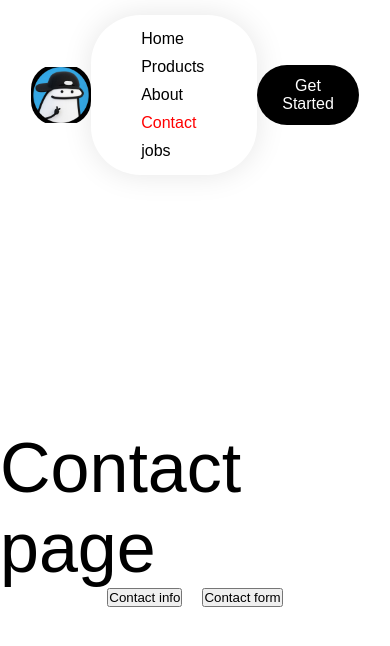
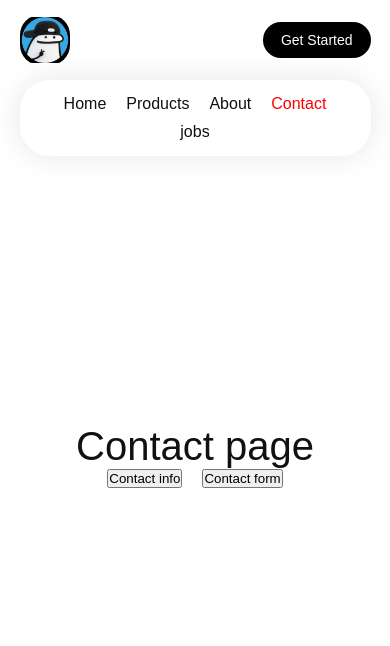
Before and after one commit to degea254/react-router, a React (Vite) app: page /contact in a window 390 px wide. Shown: the top 646 px of the page. Built offline with nearby package versions, Linux system fonts and the light colour scheme.

Commit message:
Enhance JobDetails component with data fetching and improve Jobs page links

```diff
--- a/src/App.jsx
+++ b/src/App.jsx
@@ -17,7 +17,7 @@ import ContactForm from "./components/ContactForm";
 import NotFound from "./components/NotFound";
 import JobsLayout from "./layout/JobsLayout";
 import Jobs, { jobsLoader } from "./pages/Jobs";
-import JobDetails from "./components/JobDetails";
+import JobDetails, { jobDetailsLoader } from "./components/JobDetails";
 
 const App = () => {
   const router = createBrowserRouter(
@@ -33,7 +33,11 @@ const App = () => {
         </Route>
         <Route path="jobs" element={<JobsLayout />}>
           <Route index element={<Jobs />} loader={jobsLoader} />
-          <Route path=":id" element={<JobDetails />} />
+          <Route
+            path=":id"
+            element={<JobDetails />}
+            loader={jobDetailsLoader}
+          />
         </Route>
 
         <Route path="*" element={<NotFound />} />
--- a/src/components/JobDetails.jsx
+++ b/src/components/JobDetails.jsx
@@ -1,13 +1,40 @@
 import React from "react";
-import { useParams } from "react-router-dom";
+import { useLoaderData } from "react-router-dom";
 
 const JobDetails = () => {
-  const { id } = useParams();
+  const jobDetails = useLoaderData();
   return (
-    <div>
-      <h1>Id is {id}</h1>
+    <div className="job-details">
+      <p>
+        <b>Job Title: </b>
+        {jobDetails.title}
+      </p>
+      <p>
+        <b>Salary: </b>
+        {jobDetails.salary}
+      </p>
+      <p>
+        <b>Job Location: </b>
+        {jobDetails.location}
+      </p>
+      <p>
+        <b>Description: </b>Are you passionate about creating exciting and
+        user-friendly websites? We're looking for a friendly and talented Web
+        Developer to join our vibrant team! In this role, you'll collaborate
+        closely with designers and other developers to bring innovative web
+        solutions to life. Your expertise will play a crucial role in enhancing
+        our online presence and creating engaging user experiences.
+      </p>
+
+      <button>Apply Now</button>
     </div>
   );
 };
 
 export default JobDetails;
+
+export const jobDetailsLoader = async ({ params }) => {
+  const { id } = params;
+  const res = await fetch("http://localhost:5276/jobs/" + id);
+  return res.json();
+};
--- a/src/index.css
+++ b/src/index.css
@@ -1,8 +1,19 @@
+/* =========================
+   RESET
+========================= */
+
 * {
   margin: 0;
   padding: 0;
   box-sizing: border-box;
-  font-family: 'Poppins', sans-serif;
+  font-family: "Poppins", sans-serif;
+}
+
+body {
+  width: 100%;
+  min-height: 100vh;
+  background: #fff;
+  color: #111;
 }
 
 a {
@@ -10,12 +21,22 @@ a {
   color: inherit;
 }
 
+
+/* =========================
+   LOGO
+========================= */
+
 .logo {
   width: 60px;
   height: 60px;
   object-fit: contain;
   border-radius: 40%;
 }
+
+
+/* =========================
+   NAVBAR
+========================= */
 
 .navbar {
   width: 100%;
@@ -27,7 +48,7 @@ a {
 
 .navbar ul {
   padding: 10px 30px;
-  border-radius: 30%;
+  border-radius: 30px;
   box-shadow: 0 0 30px 0 rgba(0, 0, 0, 0.1);
 }
 
@@ -35,37 +56,65 @@ a {
   display: inline-block;
   padding: 5px 10px;
   margin: 0 10px;
-
 }
 
+.navbar ul li a {
+  transition: 0.3s;
+}
+
+.navbar ul li a:hover {
+  color: red;
+}
 
 a.active {
   color: red;
 }
 
+
+/* =========================
+   NAVBAR BUTTON
+========================= */
+
 .navbar button {
   background: #000;
   color: #fff;
   padding: 12px 25px;
-  border: 0;
-  outline: 0;
+  border: none;
+  outline: none;
   border-radius: 30px;
   font-size: 16px;
   cursor: pointer;
+  transition: 0.3s;
 }
+
+.navbar button:hover {
+  background: #333;
+  transform: translateY(-2px);
+}
+
+
+/* =========================
+   HOME CONTAINER
+========================= */
 
 .container {
   display: flex;
   align-items: center;
   justify-content: center;
   width: 100%;
-  height: 80vh;
+  min-height: 80vh;
+  padding: 40px 8%;
 }
 
 .container h1 {
   font-size: 70px;
   font-weight: 500;
 }
+
+
+/* =========================
+   CONTACT BUTTONS
+========================= */
 
 .contact-button {
   display: flex;
@@ -76,20 +125,187 @@ a.active {
   gap: 20px;
 }
 
+
+/* =========================
+   JOBS
+========================= */
+
 .jobs {
   width: 100%;
   display: flex;
   justify-content: space-between;
   gap: 20px;
   flex-wrap: wrap;
+  padding: 30px 8%;
 }
 
 .jobs a {
   flex: 1 1 250px;
-  text-decoration: none;
   padding: 20px;
   background: #efefef;
   color: #000;
   border-radius: 8px;
   box-sizing: border-box;
+  transition: 0.3s;
 }
+
+.jobs a:hover {
+  transform: translateY(-5px);
+  box-shadow: 0 8px 20px rgba(0, 0, 0, 0.1);
+}
+
+
+/* =========================
+   JOB DETAILS
+========================= */
+
+.job-details {
+  width: 90%;
+  max-width: 700px;
+  margin: 50px auto;
+  padding: 30px;
+  background: #f5f5f5;
+  border-radius: 12px;
+  box-shadow: 0 5px 15px rgba(0, 0, 0, 0.1);
+}
+
+
+/* Job information */
+
+.job-details p {
+  margin: 20px 0;
+  line-height: 1.6;
+  color: #333;
+  font-size: 16px;
+}
+
+
+/* Labels */
+
+.job-details b {
+  display: block;
+  margin-bottom: 6px;
+  color: #111;
+  font-size: 16px;
+}
+
+
+/* Job title */
+
+.job-details p:first-child b {
+  font-size: 24px;
+}
+
+
+/* =========================
+   APPLY BUTTON
+========================= */
+
+.job-details button {
+  display: inline-block;
+  padding: 12px 30px;
+  margin-top: 15px;
+  background: #000;
+  color: #fff;
+  border: none;
+  border-radius: 6px;
+  font-size: 16px;
+  font-weight: bold;
+  cursor: pointer;
+  transition: 0.3s;
+}
+
+.job-details button:hover {
+  background: #333;
+  transform: translateY(-2px);
+}
+
+.job-details button:active {
+  transform: translateY(0);
+}
+
+
+/* =========================
+   MOBILE
+========================= */
+
+@media (max-width: 600px) {
+
+  .navbar {
+    padding: 15px 5%;
+    flex-wrap: wrap;
+    gap: 15px;
+  }
+
+  .logo {
+    width: 50px;
+    height: 50px;
+  }
+
+  .navbar ul {
+    width: 100%;
+    padding: 10px;
+    text-align: center;
+    order: 3;
+  }
+
+  .navbar ul li {
+    margin: 0 5px;
+    padding: 5px;
+  }
+
+  .navbar button {
+    padding: 10px 18px;
+    font-size: 14px;
+  }
+
+
+  /* Home */
+
+  .container {
+    min-height: 70vh;
+    padding: 30px 5%;
+    text-align: center;
+  }
+
+  .container h1 {
+    font-size: 40px;
+  }
+
+
+  /* Jobs */
+
+  .jobs {
+    padding: 20px 5%;
+    gap: 15px;
+  }
+
+  .jobs a {
+    flex: 1 1 100%;
+  }
+
+
+  /* Job details */
+
+  .job-details {
+    width: 90%;
+    margin: 25px auto;
+    padding: 20px;
+  }
+
+  .job-details p {
+    font-size: 14px;
+  }
+
+  .job-details p:first-child b {
+    font-size: 20px;
+  }
+
+
+  /* Apply button */
+
+  .job-details button {
+    width: 100%;
+    padding: 14px;
+  }
+}
--- a/src/pages/Jobs.jsx
+++ b/src/pages/Jobs.jsx
@@ -8,7 +8,7 @@ const Jobs = () => {
     <div className="jobs">
       {jobsData.map((job) => {
         return (
-          <Link>
+          <Link to={job.id.toString()} key={job.id}>
             <h4>{job.title}</h4>
             <p>{job.location}</p>
           </Link>
```
